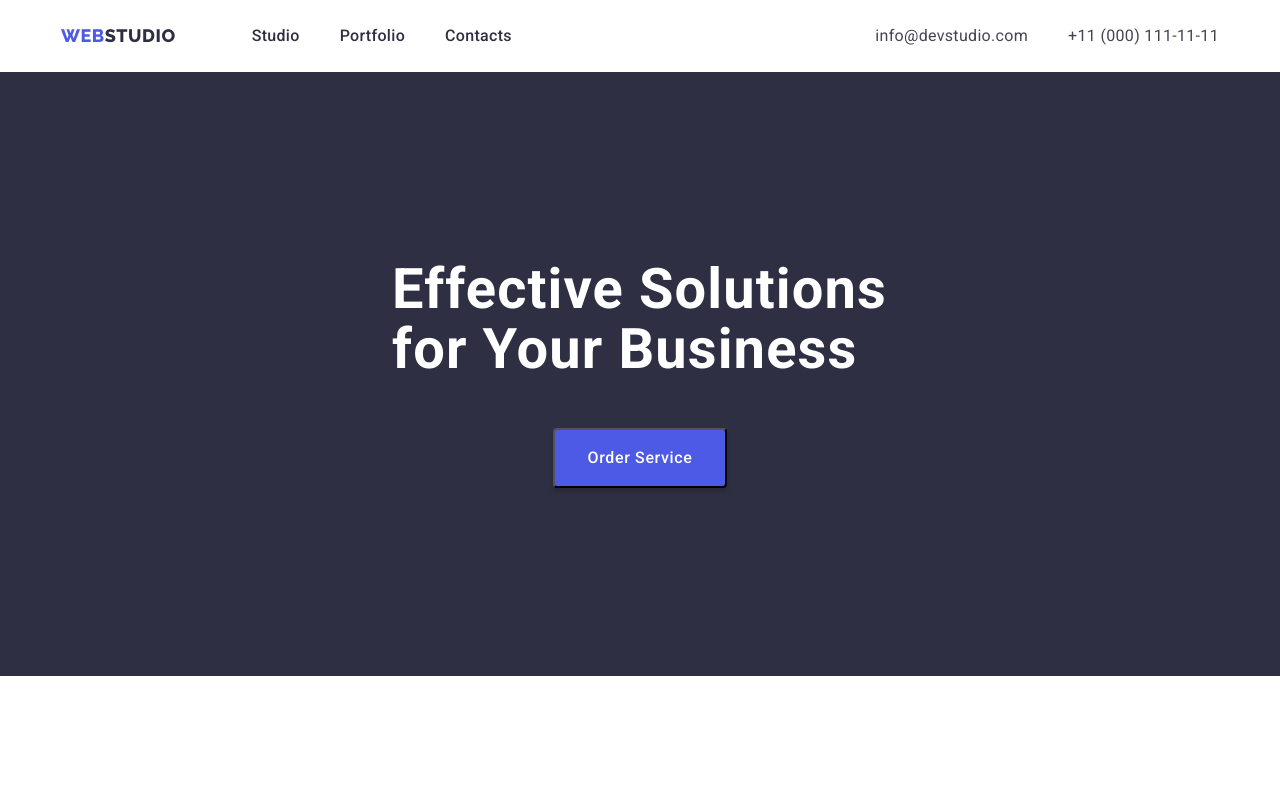
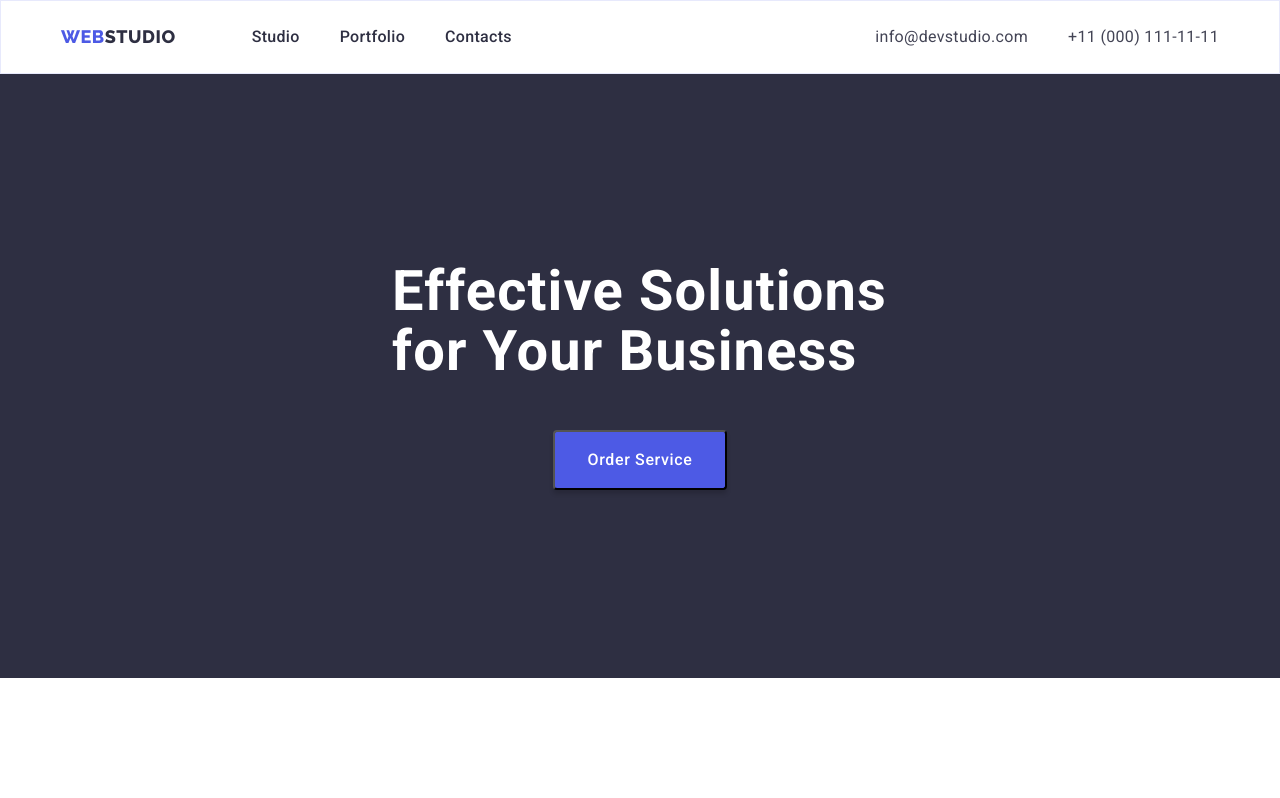
Before and after one commit to lana-sviatash/goit-markup-hw-03, a plain HTML site: page index.html in a window 1280 px wide. Shown: the top 798 px of the page. Drawn offline with nearby package versions, Linux system fonts and the light colour scheme.

Commit message:
header_style

```diff
--- a/css/styles.css
+++ b/css/styles.css
@@ -125,6 +125,7 @@ body {
 .header {
     padding-top: 24px;
     padding-bottom: 24px;
+    border: 1px solid #E7E9FC;
 }
 
 .header-container {
```
